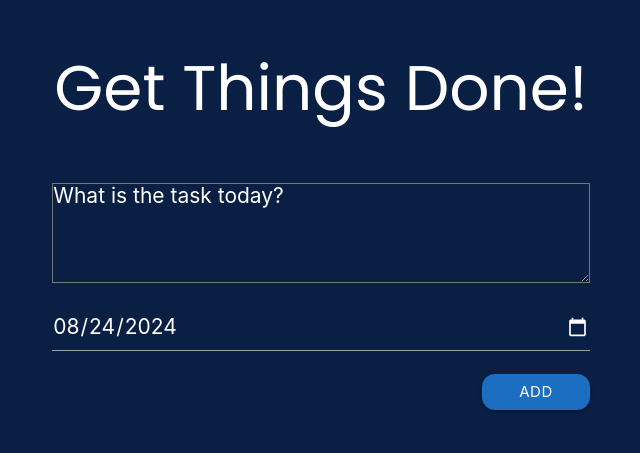
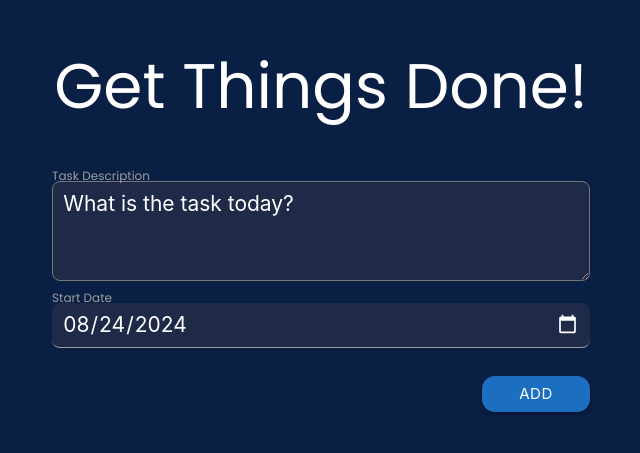
Before and after one commit to Erickln/TO-DO-APP, a React (Create React App) app: page / in a window 1280 px wide. Shown: the part 159-612 px from the top of the page, without its empty margins (319-959 px from the left). Built offline with nearby package versions, Linux system fonts and the light colour scheme.

Commit message:
chore: Improve TodoForm styling and add start date field

```diff
--- a/src/components/TodoForm.js
+++ b/src/components/TodoForm.js
@@ -1,4 +1,3 @@
-// src/components/TodoForm.js
 import React, { useState, useRef } from 'react';
 import PropTypes from 'prop-types';
 
@@ -43,21 +42,31 @@ export const TodoForm = ({ addTodo }) => {
             overflow: 'hidden',
             fontSize: '1.4rem',
             color: 'white',
+            backgroundColor: '#1f2a48',
+            padding: '10px',
+            borderRadius: '8px',
           }}
         />
+        <label htmlFor="todo-input" className="active">Task Description</label>
       </div>
-      <div className="input-field">
+      <div className="input-field" style={{ marginBottom: '20px' }}>
         <input
           type="date"
           id="todo-start-date"
           value={startDate}
           onChange={(e) => setStartDate(e.target.value)}
           className="validate"
-          style={{ width: '100%',
+          style={{
+            width: 'calc(100%)',
             fontSize: '1.4rem',
             color: 'white',
-           }}
+            backgroundColor: '#1f2a48',
+            padding: '10px',
+            borderRadius: '8px',
+            boxSizing: 'border-box',
+          }}
         />
+        <label htmlFor="todo-start-date" className="active">Start Date</label>
       </div>
       <button type="submit" className="btn waves-effect waves-light">
         Add Task
```
